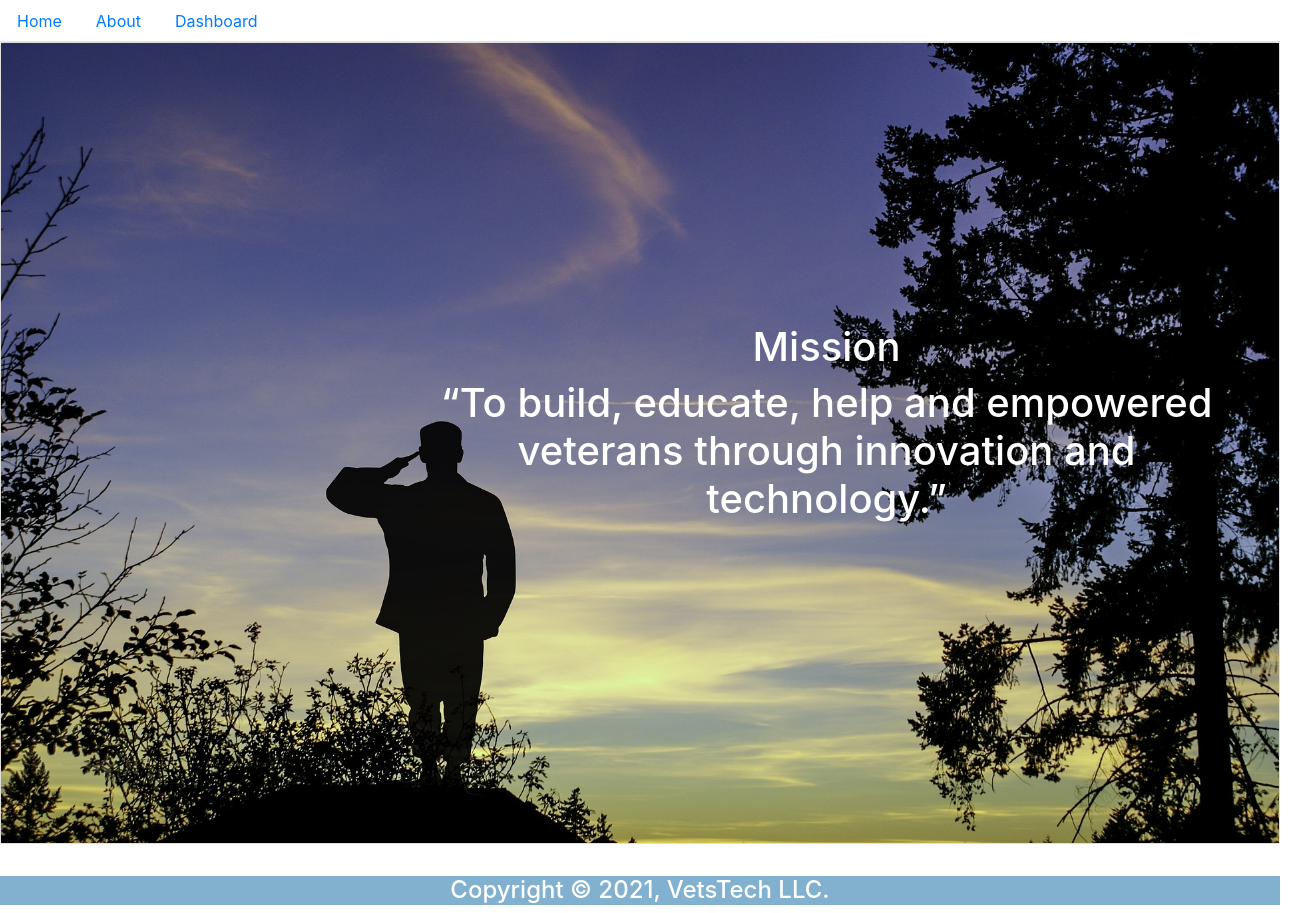
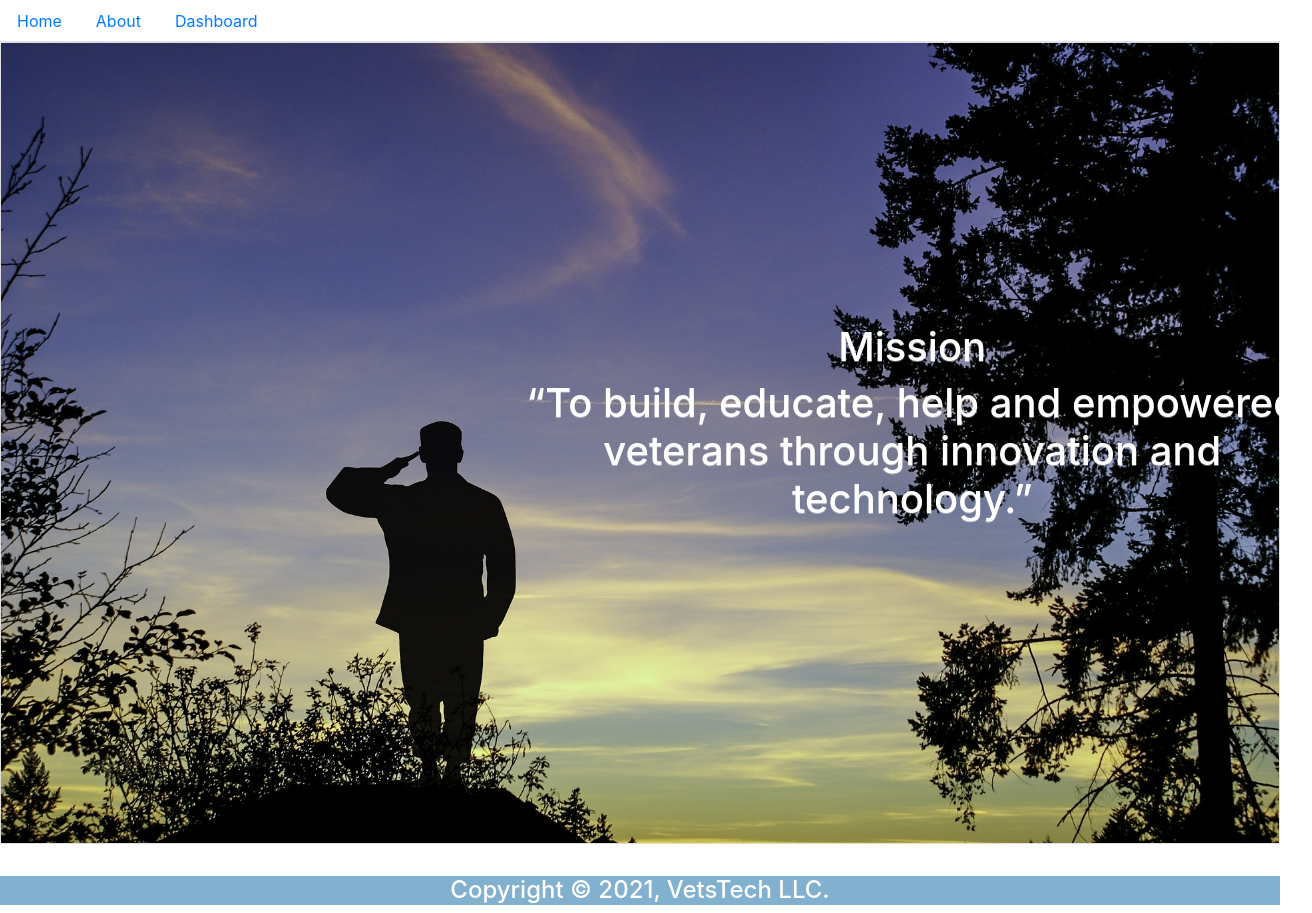
Before and after one commit to NiDaSanti/portfolio-vetstech, a React (Create React App) app: page / in a window 1280 px wide. Shown: the whole page, 1312 px wide, since content can reach past the window. Built offline with nearby package versions, Linux system fonts and the light colour scheme.

Commit message:
finalize home page for now

```diff
--- a/src/components/Home/home.js
+++ b/src/components/Home/home.js
@@ -12,7 +12,7 @@ const Home = () => {
   const contain = {
     position: "absolute",
     top: "35%",
-    left: "33.3%",
+    left: "40%",
     tranformed: "translate(-50%, -50%)",
     color: "#fff",
     width: "50rem",
@@ -23,6 +23,7 @@ const Home = () => {
   };
   const text = {
     fontSize: "2.5rem",
+    textShadow: "0 1px 0 rgba(255, 255, 255, 0.4)",
   }
   // const styleStatement = {
   //   width: "30rem",
```
